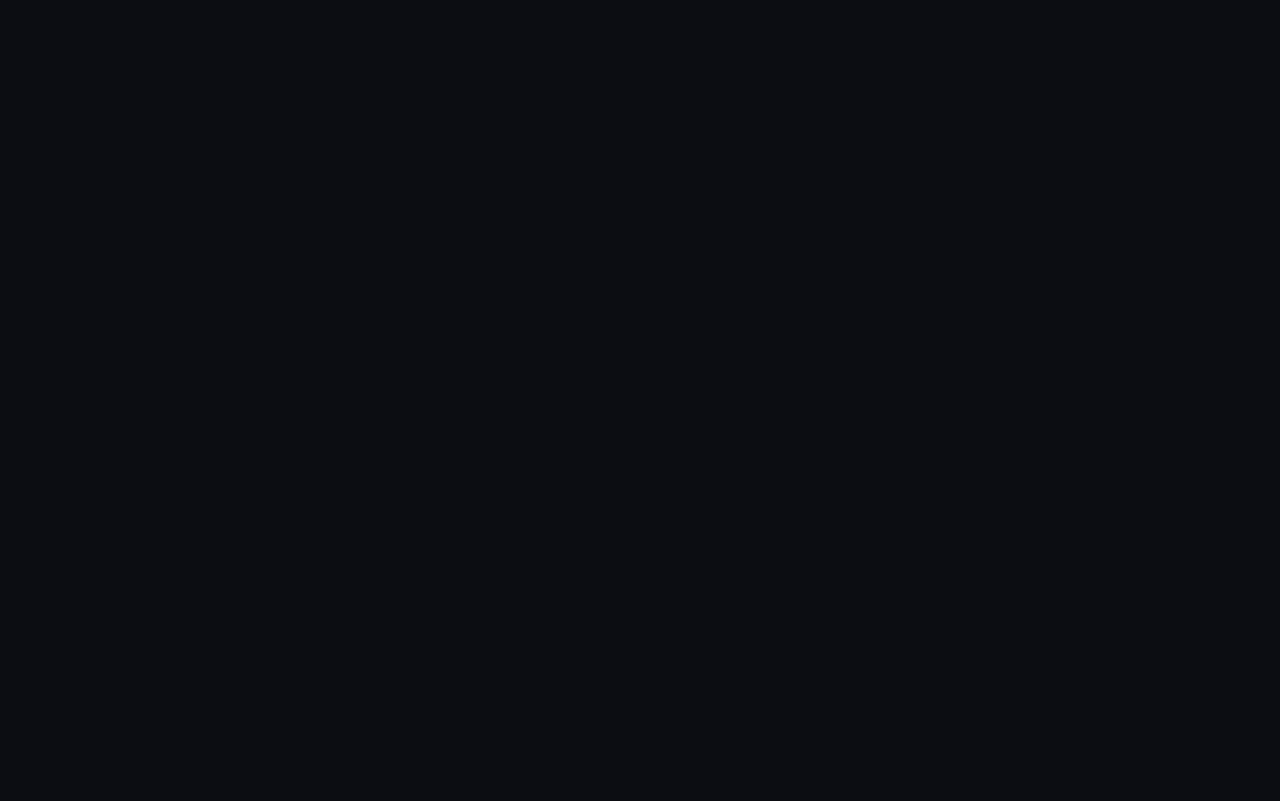
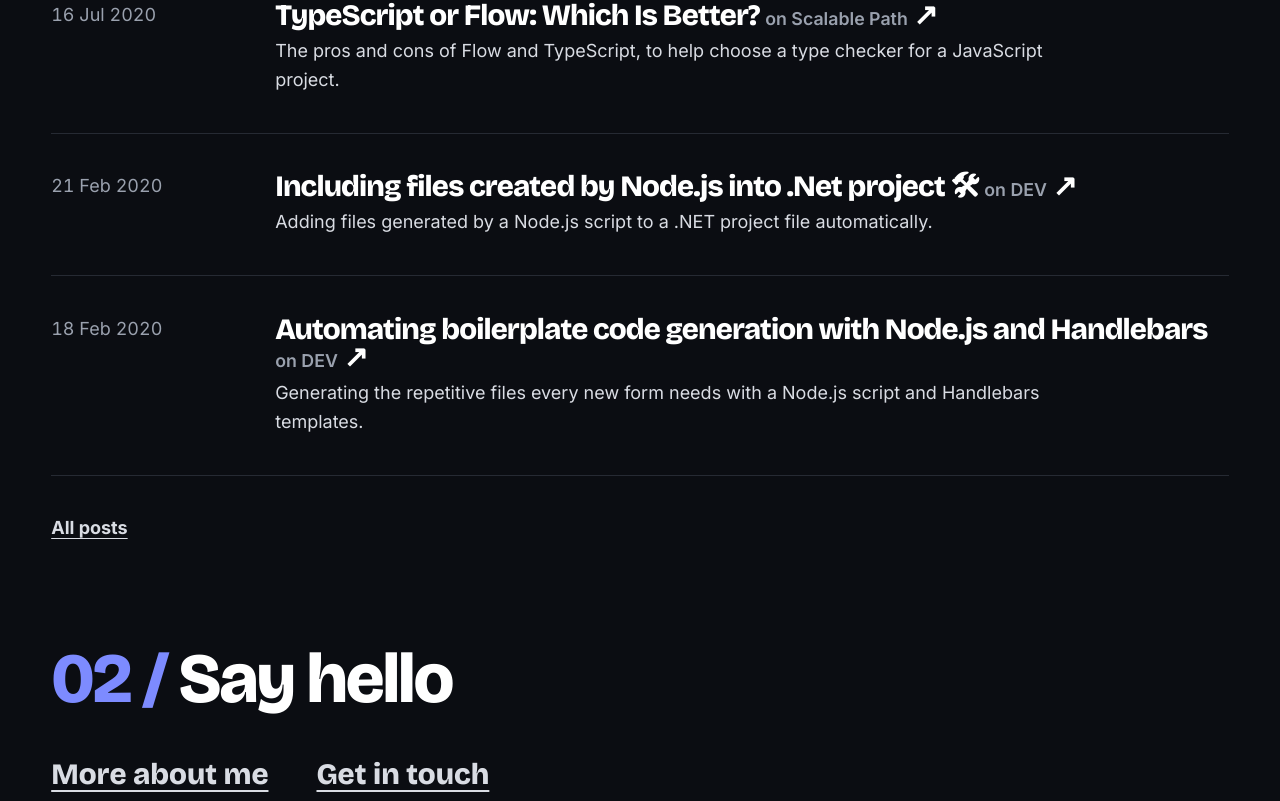
Before and after one commit to kapantzak/kapantzakis.gr, a Next.js app: page / in a window 1280 px wide. Shown: the part 859-1660 px from the top of the page. Before the commit the page ends 800 px from the top, so only its background shows below. Built offline with nearby package versions, Linux system fonts and the light colour scheme.

Commit message:
Show latest writing and calls to action on the home page

```diff
--- /dev/null
+++ b/app/page.module.css
@@ -0,0 +1,12 @@
+.more {
+  font-weight: 700;
+}
+
+.ctas {
+  display: flex;
+  flex-wrap: wrap;
+  gap: 1rem 3rem;
+  font-family: var(--font-display-stack);
+  font-size: var(--text-h3);
+  font-weight: 800;
+}
--- a/app/page.tsx
+++ b/app/page.tsx
@@ -1,13 +1,19 @@
 import type { Metadata } from "next";
+import Link from "next/link";
 import { PageHeader } from "@/components/PageHeader";
 import { PageMain } from "@/components/PageMain";
+import { PostList } from "@/components/PostList";
+import { Section } from "@/components/Section";
 import { profile } from "@/content/profile";
+import { getAllPosts } from "@/lib/post-source";
+import styles from "./page.module.css";
 
 export const metadata: Metadata = {
   alternates: { canonical: "/" },
 };
 
-export default function HomePage() {
+export default async function HomePage() {
+  const latest = (await getAllPosts()).slice(0, 3);
   return (
     <PageMain accent="blue">
       <PageHeader
@@ -15,6 +21,18 @@ export default function HomePage() {
         title={profile.headline}
         lead={profile.intro[0]}
       />
+      <Section index="01" title="Latest writing">
+        <PostList posts={latest} label="Latest posts" headingLevel={3} />
+        <p className={styles.more}>
+          <Link href="/posts">All posts</Link>
+        </p>
+      </Section>
+      <Section index="02" title="Say hello">
+        <p className={styles.ctas}>
+          <Link href="/about">More about me</Link>
+          <Link href="/contact">Get in touch</Link>
+        </p>
+      </Section>
     </PageMain>
   );
 }
```
Also changed, not shown: 1 other file (tests, documents, lock files or other folders).
